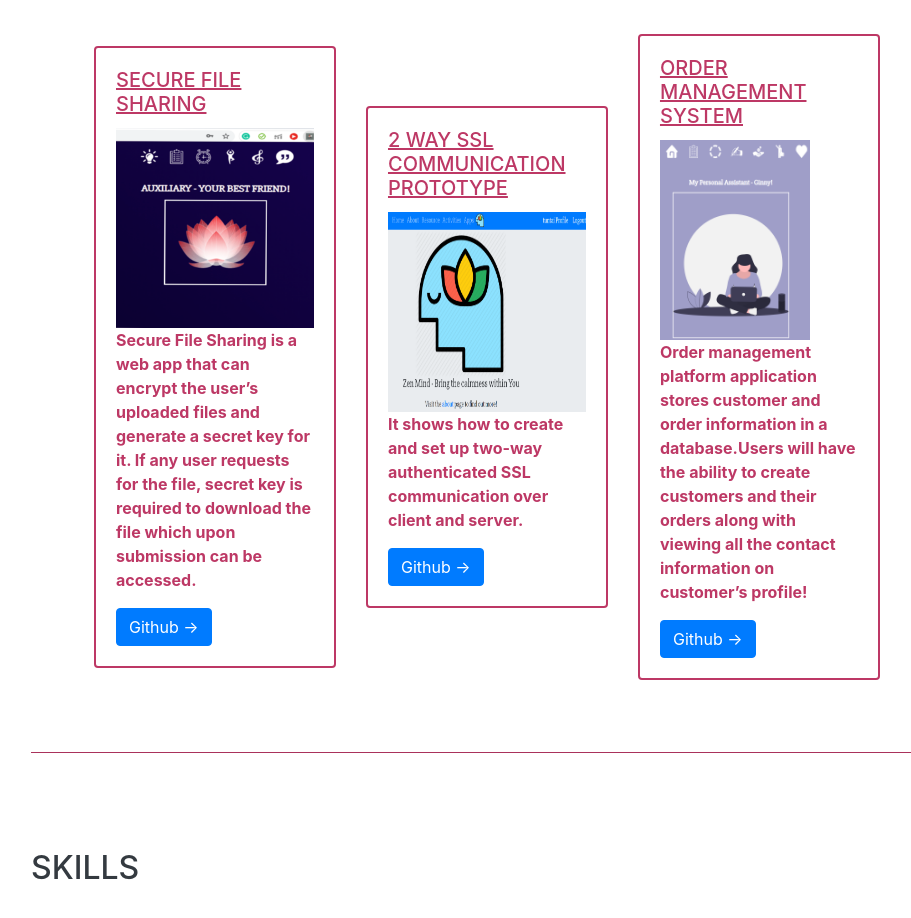
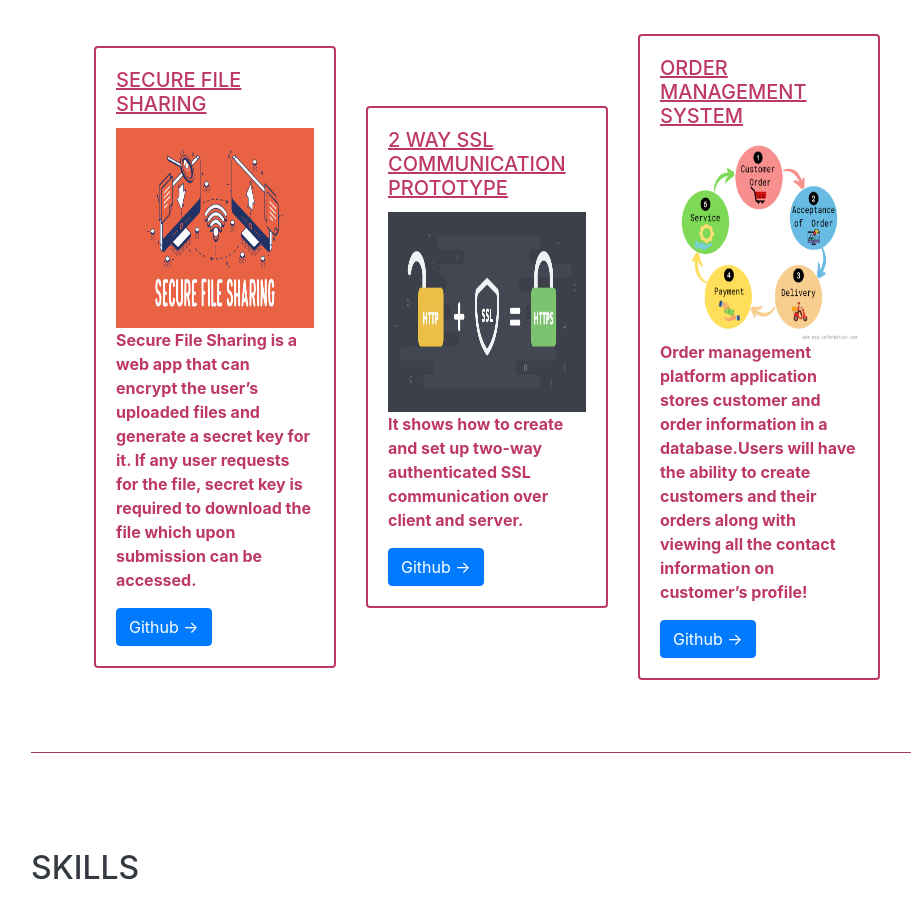
Before and after one commit to poojitha611/poojitha611, a website with bundled scripts: page index.html in a window 1280 px wide. Shown: the part 2140-3058 px from the top of the page, without its empty margins (289-1200 px from the left). Built offline with nearby package versions, Linux system fonts and the light colour scheme; a web font is replaced by a local one.

Commit message:
Update index.html

```diff
--- a/index.html
+++ b/index.html
@@ -184,7 +184,7 @@
               <div class="card-body">
                 <h5 class="card-title" style="color: #bd3865"><u>Secure File Sharing
 </u></h5>
-                <img src="img/auxiliary.png" style="height: 200px; max-width: 100%">
+                <img src="img/SFS.png" style="height: 200px; max-width: 100%">
                 <p class="card-text" style="color:#bd3865;"><b>Secure File Sharing is a web app that can encrypt the user’s uploaded files and generate a secret key for it. If
 any user requests for the file, secret key is required to download the file which upon submission can be accessed.</b></p>
                 <a href="" target="_blank"  class="btn btn-primary">Github -></a>
@@ -198,7 +198,7 @@ any user requests for the file, secret key is required to download the file whic
             <div class="card" style="border-color: #bd3865; border-width: 2px">
               <div class="card-body">
                 <h5 class="card-title" style="color: #bd3865"><u>2 Way SSL Communication Prototype</u></h5>
-                <img src="img/zen-mind.png" style="height: 200px; max-width: 100%">
+                <img src="img/SSL.jpg" style="height: 200px; max-width: 100%">
                 <p class="card-text" style="color:#bd3865;"><b>
                 It shows how to create and set up two-way authenticated SSL communication over client and server.</b></p>
                 <a href="" target="_blank"  class="btn btn-primary">Github -></a>
@@ -214,7 +214,7 @@ any user requests for the file, secret key is required to download the file whic
             <div class="card" style="border-color: #bd3865; border-width: 2px">
               <div class="card-body">
                 <h5 class="card-title" style="color: #bd3865"><u>Order Management System</u></h5>
-                <img src="img/Ginny.png" style="height: 200px; max-width: 100%">
+                <img src="img/OMS.png" style="height: 200px; max-width: 100%">
                 <p class="card-text"style="color:#bd3865;"><b>Order management platform application stores customer and order information in a database.Users will have
 the ability to create customers and their orders along with viewing all the contact information on customer’s
 profile!</b></p>
```
